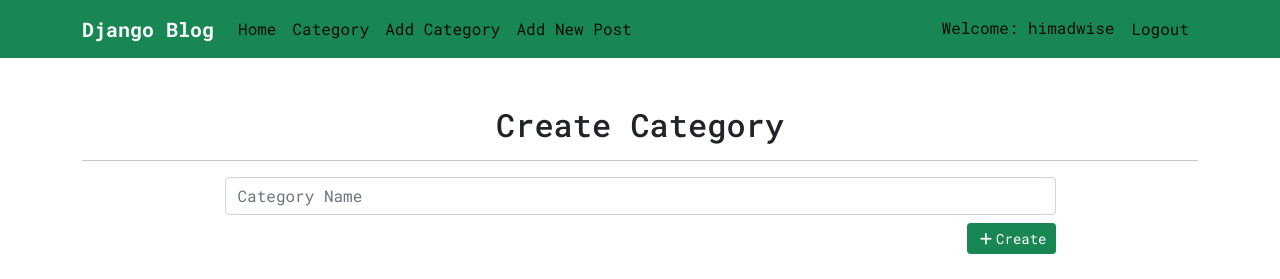
After one commit to SuliemanHimad/django_blog, a Django app: page /category/add/ in a window 1280 px wide. The commit adds this page. Shown: the top 279 px of the page. Run offline with Django 5.2, Linux system fonts and the light colour scheme; a user stored in the database is signed in; some libraries are stand-ins or nearby versions.

Commit message:
feat: added crud category

```diff
--- /dev/null
+++ b/blog/forms.py
@@ -0,0 +1,13 @@
+from django import forms
+from .models import Category, Post
+from django.db.models import fields
+from django.forms import widgets
+
+class CategoryModalForm(forms.ModelForm):
+    class Meta:
+        model = Category  # Corrected from 'modal' to 'model'
+        fields = ['name']
+
+        widgets = {
+            'name': forms.TextInput(attrs={'class': 'form-control', 'placeholder': 'Category Name'})
+        }
--- a/blog/models.py
+++ b/blog/models.py
@@ -6,6 +6,7 @@ class Category (models.Model):
     name = models.CharField(max_length=50, unique=True)
     createAt = models.DateTimeField(auto_now_add=True)
     createdBy = models.IntegerField()
+    updatedBy= models.IntegerField(blank=True, null=True)
 
 
     def __str__(self):
--- /dev/null
+++ b/blog/templates/blog/category-form.html
@@ -0,0 +1,55 @@
+{% extends 'base.html' %}
+<!-- load CrispForm -->
+{% load crispy_forms_tags %}
+<!-- Load Static -->
+{% load static %}
+
+<!-- block content -->
+
+{% block content %}
+
+<h2 class="text-center">{{title}}</h2>
+<hr />
+
+<!-- Show Msg -->
+{% if messages %}
+<ul class="messages">
+  {% for message in messages %}
+
+  <li {% if message.tags %} class="{{message.tags}}" {%endif%}>{{message}}</li>
+
+  {% endfor %}
+</ul>
+
+{% endif %}
+
+<div class="row">
+  <div class="col-lg-9 col-md-8 col-12 mx-auto">
+    <form action="." method="post">
+      {% csrf_token %}
+      <div class="form-group">{{ form.name }}</div>
+      <div class="form-group">
+        {% if valueBtn == 'Add' %}
+        <button
+          class="btn btn-success btn-sm float-end mt-2"
+          value="{{ valueBtn }}"
+        >
+          <span class="fa fa-plus mx-1"></span>Create
+        </button>
+        {% else %}
+        <button
+          class="btn btn-success btn-sm float-end mt-2"
+          value="{{ valueBtn }}"
+        >
+          <span class="fa fa-edit"></span>Update
+        </button>
+        {% endif %}
+      </div>
+    </form>
+    {% for field in form %} {% for error in field.errors %}
+    <p class="text-danger">{{ error|escape }}</p>
+    {% endfor %} {% endfor %}
+  </div>
+</div>
+
+{% endblock content %}
--- a/blog/urls.py
+++ b/blog/urls.py
@@ -1,7 +1,12 @@
 from django.urls import path
-from .views import HomeView,CategoryView
+from .views import HomeView,CategoryView,CategoryUpdateView,CategoryDeleteView,CategoryCreateView
+
+app_name ="blog"
 
 urlpatterns = [
     path('', HomeView, name='home'),
-    path('category/', CategoryView, name='category')
+    path('category/', CategoryView, name='category'),
+    path('category/<int:pk>/update/', CategoryUpdateView, name='category-update'),
+    path('category/<int:pk>/delete/',CategoryDeleteView, name='category-delete'),
+    path('category/add/',CategoryCreateView, name='category-create')
 ]
--- a/blog/views.py
+++ b/blog/views.py
@@ -1,8 +1,9 @@
-from django.shortcuts import render
+from django.shortcuts import render,get_object_or_404,redirect
 from blog.models import Category,Post
 from django.core.paginator import Paginator
-# Create your views here.
-
+from django.contrib.auth.decorators import login_required
+from django.contrib import messages
+from .forms import CategoryModalForm
 
 
 # Home View Function
@@ -29,9 +30,63 @@ def HomeView(request):
 
 
 # Category View Function
+@login_required
 def CategoryView(request):
     cat = Category.objects.order_by('-id')
+
+    paginator = Paginator(cat, 10)
+    page = request.GET.get('page')
+    cat = paginator.get_page(page)
+
+
     context ={
         "categories": cat
     }
     return render(request, 'blog/categories.html', context)
+
+@login_required
+
+def CategoryUpdateView(request, pk):
+    cat_id =get_object_or_404(Category,pk=pk)
+    form = CategoryModalForm(request.POST or None, instance=cat_id)
+    if form.is_valid():
+        obj = form.save(commit=False)
+        obj.updatedBy = request.user.id
+        obj.save()
+        messages.success(request, 'Category Updated Successfully')
+        return redirect('/category/')
+
+    context={
+        'form':form,
+        'valueBtn':'Update',
+        'title':'Update Category'
+    }
+
+    return render(request,'blog/category-form.html',context)
+
+
+@login_required
+def CategoryDeleteView(request,pk):
+    query_del = get_object_or_404(Category, pk=pk)
+    query_del.delete()
+    messages.success(request, "Category Deleted Successfully")
+    return redirect('/category/')
+
+@login_required
+
+def CategoryCreateView(request):
+    form= CategoryModalForm(request.POST or None)
+    if form.is_valid():
+        obj = form.save(commit=False)
+        obj.createdBy=request.user.id
+        obj.save()
+        messages.success(request, 'Category Added Successfully')
+        return redirect('/category/')
+
+    context={
+        'form':form,
+        'valueBtn':'Add',
+        'title':'Create Category'
+    }
+
+    return render(request,'blog/category-form.html',context)
--- a/static/style.css
+++ b/static/style.css
@@ -8,7 +8,17 @@ body {
   font-family: "Roboto Mono", monospace;
 }
 .tag {
-  color: green;
+  color: rgb(38, 187, 33);
+  font-size: 12px;
+  font-weight: 500;
+}
+.btn-group {
+  display: flex;
+  justify-content: space-between;
+}
+.fab{
+  font-size: 24px;
+  cursor: pointer;
 }
 
 .fa-clock {
--- a/templates/base.html
+++ b/templates/base.html
@@ -6,7 +6,7 @@
     <meta charset="UTF-8" />
     <meta name="viewport" content="width=device-width, initial-scale=1.0" />
     <link rel="stylesheet" href="{% static 'css/bootstrap.min.css' %}" />
-    <link rel="stylesheet" href="{% static 'bootstrap.min.css' %}" />
+    <!-- <link rel="stylesheet" href="{% static 'bootstrap.min.css' %}" /> -->
     <link rel="stylesheet" href="{% static 'style.css' %}" />
     <link
       rel="stylesheet"
--- a/templates/navbar.html
+++ b/templates/navbar.html
@@ -1,7 +1,7 @@
 <!-- Navbar Section -->
 <div class="navbar navbar-expand-md bg-success navbar-light sticky-top">
   <div class="container">
-    <a href="" class="navbar-brand text-light fw-bolder">Django Blog</a>
+    <a href="/" class="navbar-brand text-light fw-bolder">Django Blog</a>
     <button
       class="navbar-toggler"
       type="button"
@@ -15,25 +15,44 @@
     <div class="collapse navbar-collapse" id="navbarSupportedContent">
       <ul class="navbar-nav me-auto mb-2 mb-lg-0">
         <li class="nav-item">
-          <a href="" class="nav-link active">Home</a>
+          <a href="/" class="nav-link active">Home</a>
+        </li>
+        {%if user.is_authenticated%}
+        <li class="nav-item">
+          <a href="{% url 'blog:category' %}" class="nav-link active"
+            >Category</a
+          >
         </li>
         <li class="nav-item">
-          <a href="" class="nav-link active">Category</a>
-        </li>
-        <li class="nav-item">
-          <a href="" class="nav-link active">Add Category</a>
+          <a href="{% url 'blog:category-create' %}" class="nav-link active"
+            >Add Category</a
+          >
         </li>
         <li class="nav-item">
           <a href="" class="nav-link active">Add New Post</a>
         </li>
-        <li class="nav-item">
-          <a href="" class="nav-link active">Welcome</a>
-        </li>
+        {%endif%}
       </ul>
       <ul class="navbar-nav mb-2 mb-lg-0">
+        {% if user.is_authenticated %}
         <li class="nav-item">
-          <a href="" class="nav-link active">Logout</a>
+          <a href="" class="nav-link active">Welcome: {{user.username}}</a>
         </li>
+        <li class="nav-item">
+          <form method="post" action="{% url 'logout' %}">
+            {% csrf_token %}
+            <button type="submit" class="nav-link active btn btn-link">
+              Logout
+            </button>
+          </form>
+        </li>
+        {% else %}
+        <li class="nav-item">
+          <a href="{% url 'login' %}" class="nav-link active btn btn-link"
+            >Login</a
+          >
+        </li>
+        {% endif %}
       </ul>
     </div>
   </div>
--- a/website/settings.py
+++ b/website/settings.py
@@ -43,6 +43,10 @@ INSTALLED_APPS = [
     "crispy_forms",
     "crispy_bootstrap5",
 ]
+
+LOGIN_REDIRECT_URL ="/"
+LOGOUT_REDIRECT_URL ="/"
+
 
 MIDDLEWARE = [
     'django.middleware.security.SecurityMiddleware',
--- a/website/urls.py
+++ b/website/urls.py
@@ -1,19 +1,3 @@
-"""
-URL configuration for website project.
-
-The `urlpatterns` list routes URLs to views. For more information please see:
-    https://docs.djangoproject.com/en/5.1/topics/http/urls/
-Examples:
-Function views
-    1. Add an import:  from my_app import views
-    2. Add a URL to urlpatterns:  path('', views.home, name='home')
-Class-based views
-    1. Add an import:  from other_app.views import Home
-    2. Add a URL to urlpatterns:  path('', Home.as_view(), name='home')
-Including another URLconf
-    1. Import the include() function: from django.urls import include, path
-    2. Add a URL to urlpatterns:  path('blog/', include('blog.urls'))
-"""
 from django.contrib import admin
 from django.urls import path,include
 
```
Also changed, not shown: blog/templates/blog/categories.html (+53 -6 lines), blog/migrations/0003_category_updatedby.py (added), db.sqlite3, static/images/ciyaar_Somali_cFwuEIn.webp (added), static/images/duufaan.webp (added).
